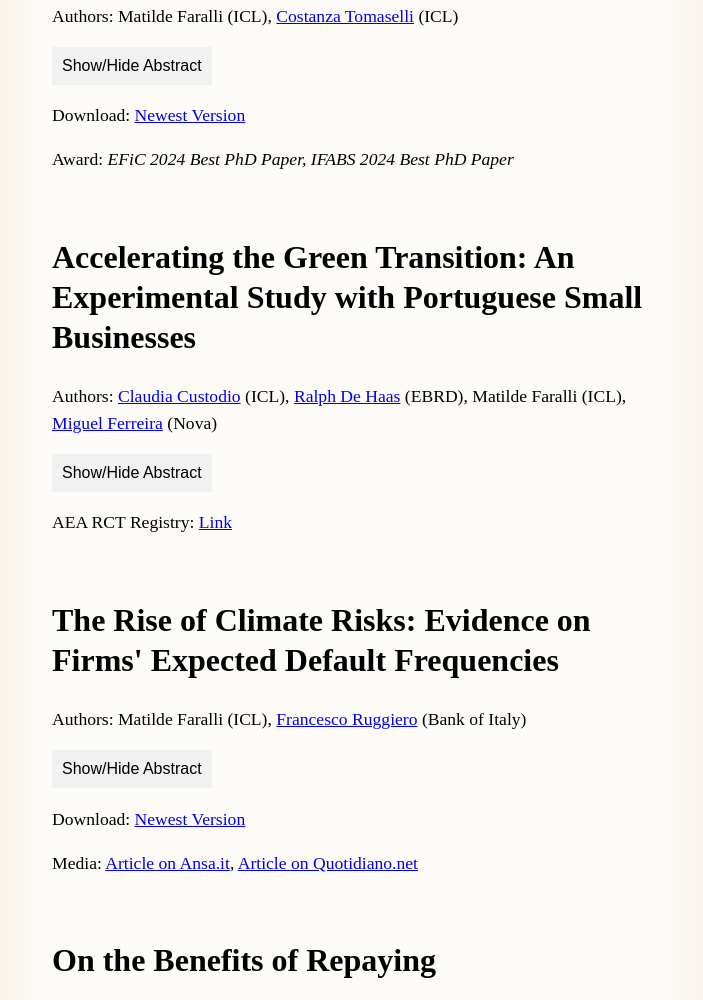
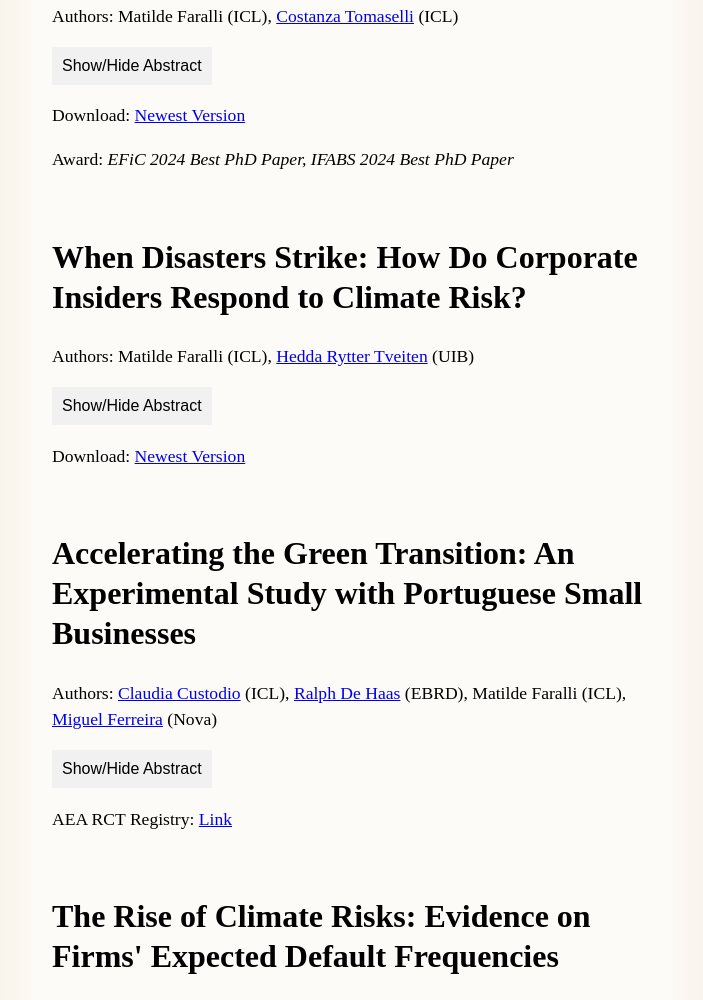
Before and after one commit to matildefaralli/matildefaralli.github.io, a plain HTML site: page research.html in a window 1280 px wide. Shown: the part 795-1795 px from the top of the page, without its empty margins (288-991 px from the left). Drawn offline with Linux system fonts and the light colour scheme; a script that the page names is missing; some icons are missing; a web font is replaced by a local one.

Commit message:
new paper

```diff
--- a/research.html
+++ b/research.html
@@ -105,6 +105,22 @@
     </div>
   </div>
 
+  <h2 id="paper-one">When Disasters Strike: How Do Corporate Insiders Respond to Climate Risk?</h2>
+  <div style="clear: right;">
+    <div>
+      <p>Authors: Matilde Faralli (ICL), <a href="https://www4.uib.no/en/find-employees/Hedda.Rytter.Tveiten">Hedda Rytter Tveiten</a> (UIB)</p>
+
+      <button class="dropdown-btn" onclick="toggleAbstract('abstract-2')">Show/Hide Abstract</button>
+      <div id="abstract-2" class="dropdown-content">
+        <p style="margin: 0px;">
+          <small>
+            Abstract: This paper examines the impact of climate disasters on insider trading behavior. We investigate whether corporate insiders who directly experience climate shocks change their trading strategies concerning firms with different levels of climate risk. We find that insiders significantly increase their selling and reduce their buying activities after directly experiencing a disaster. These effects are more pronounced for firms with high exposure to climate-related risks. We further explore the mechanisms underlying these trading responses and provide evidence that insiders acquire and act on information gained through their personal experience of the event. In line with this mechanism, we find that the effects are stronger for more experienced insiders and for firms with greater information asymmetry. We also find that the effects are concentrated in non-routine trades, they are particularly pronounced immediately following blackout periods and yield significant abnormal returns.
+          </small>
+        </p>
+        </div>
+        <p>Download: <a href="https://papers.ssrn.com/sol3/papers.cfm?abstract_id=5804063">Newest Version</a></p>
+      </div>
+    </div>
 
   <h2 id="paper-two">Accelerating the Green Transition: An Experimental Study with Portuguese Small Businesses</h2>
   <div style="clear: right;">
@@ -123,6 +139,7 @@
       <p>AEA RCT Registry: <a href="https://www.socialscienceregistry.org/trials/12569/history/204109">Link</a></p>
     </div>
   </div>
+
 
 
   <h2 id="paper-three">The Rise of Climate Risks: Evidence on Firms' Expected Default Frequencies</h2>
```
